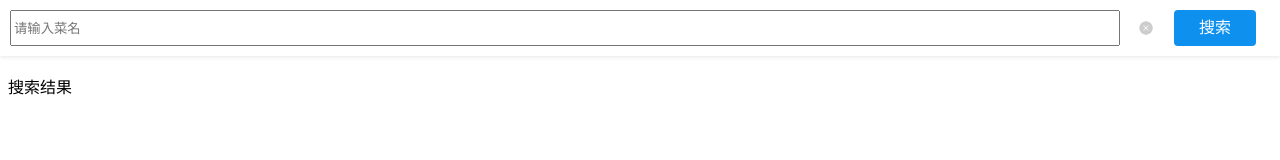
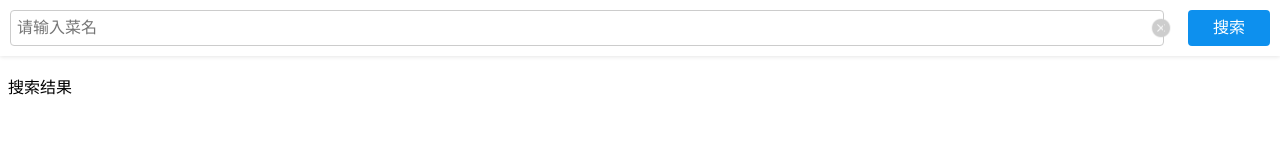
Before and after one commit to Aaron674092290/productSearch, a plain HTML site: page index.html in a window 1280 px wide. Drawn offline with Linux system fonts and the light colour scheme.

Commit message:
chore: 修改样式

```diff
--- a/index.html
+++ b/index.html
@@ -7,20 +7,36 @@
     <meta name="viewport" content="width=device-width, initial-scale=1.0, minimum-scale=1, maximum-scale=1">
     <title>Document</title>
     <style>
+        * {
+            box-sizing: border-box;
+        }
+
         body {
             margin: 0;
             padding: 0
+        }
+
+        input {
+            background: none;
+            outline: none;
+            border: 1px solid #ccc;
+            border-radius: 4px;
+            padding-left: 6px;
+        }
+
+        input:focus {
+            border: 1px solid #ccc;
         }
     </style>
 </head>
 
 <body>
-    <div style="position: sticky;top:0;background: #ffffff;padding:10px;box-shadow: 0px 1px 4px 0px rgb(0 0 0 / 10%);">
-        <div style="display: inline-block;vertical-align: middle;width: calc(100% - 100px);position: relative;">
-            <input type="text" id="input" placeholder="请输入菜名" style="height: 30px;width: 95%;">
-            <img src="./round_close_fill_light.png" width="16" height="16" id="clear"
-                style="font-size: 14px;position: absolute;right: 16px;top:10px;">
-
+    <div
+        style="position: sticky;top:0;background: #ffffff;padding:10px;box-shadow: 0px 1px 4px 0px rgb(0 0 0 / 10%);display: flex;justify-content: space-between;">
+        <div style="display: inline-block;vertical-align: middle;flex:1;position: relative;">
+            <input type="text" id="input" placeholder="请输入菜名" style="height: 36px;width: 98%;font-size: 16px;">
+            <img src="./round_close_fill_light.png" width="22" height="22" id="clear"
+                style="font-size: 14px;position: absolute;right: 16px;top:7px;">
             </img>
         </div>
         <div id="search"
```
